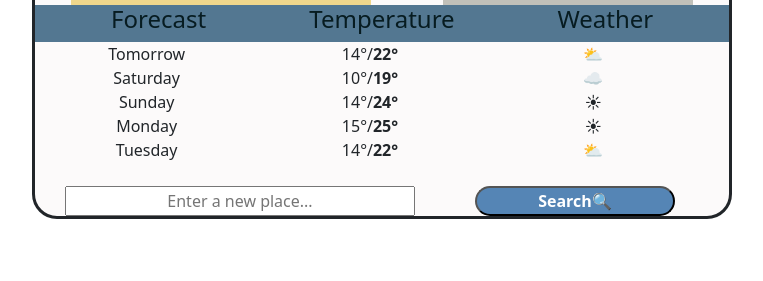
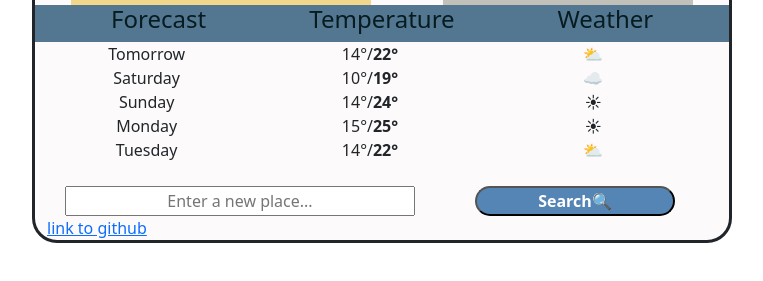
Before and after one commit to mpjaniga/weatherapp, a plain HTML site: page index.html in a window 1280 px wide. Shown: the part 125-406 px from the top of the page, without its empty margins (258-1021 px from the left). Drawn offline with nearby package versions, Linux system fonts and the light colour scheme; no server answers.

Commit message:
github link

```diff
--- a/index.html
+++ b/index.html
@@ -103,5 +103,6 @@
     </br>
     </div>
     <script src="script.js"></script>
+    <a href="https://github.com/mpjaniga/weatherapp">link to github</a>
   </body>
 </html>
```
